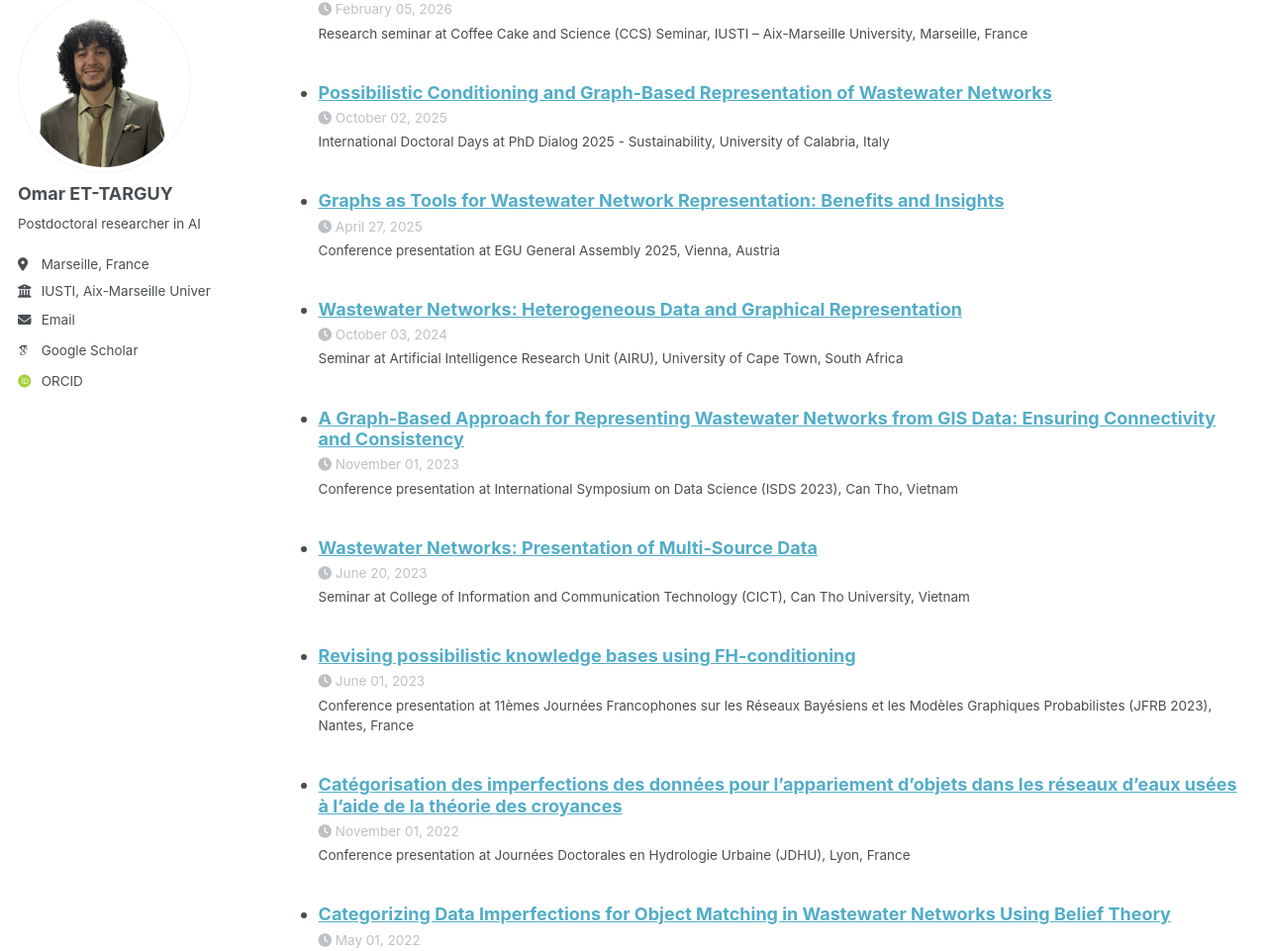
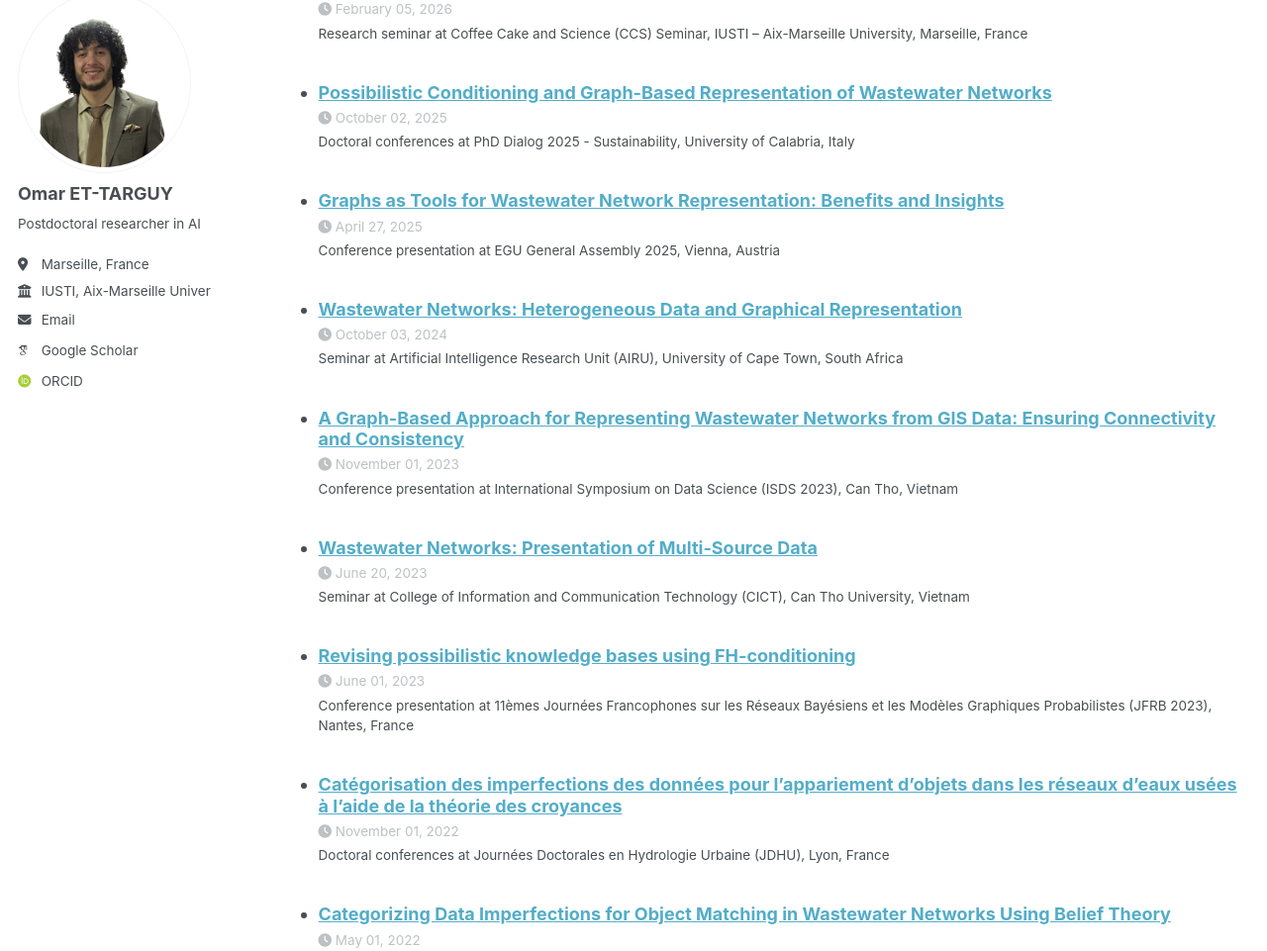
Before and after one commit to ET-TARGUY/et-targuy.github.io, a Jekyll site: the page built from _pages/cv.md, in a window 1280 px wide and 1400 px high, scrolled down 2846 px. Shown: the part 125-1086 px from the top of the window at 99% size. Built offline with Jekyll 4.4.1, drawn with Linux system fonts in a browser that asks for light colours; some web fonts are replaced; a script bundle is joined from its source files by our own code; library files that are not in the unit come from our copies.

```diff
--- a/_talks/2022-jdhu-lyon.md
+++ b/_talks/2022-jdhu-lyon.md
@@ -1,7 +1,7 @@
 ---
 title: "Catégorisation des imperfections des données pour l'appariement d'objets dans les réseaux d'eaux usées à l'aide de la théorie des croyances"
 collection: talks
-type: "Conference presentation"
+type: "Doctoral conferences"
 permalink: /talks/2022-jdhu-lyon
 venue: "Journées Doctorales en Hydrologie Urbaine (JDHU)"
 date: 2022-11-01
--- a/_talks/2025-phd-dialog-calabria.md
+++ b/_talks/2025-phd-dialog-calabria.md
@@ -1,7 +1,7 @@
 ---
 title: "Possibilistic Conditioning and Graph-Based Representation of Wastewater Networks"
 collection: talks
-type: "International Doctoral Days"
+type: "Doctoral conferences"
 permalink: /talks/2025-phd-dialog-calabria
 venue: "PhD Dialog 2025 - Sustainability"
 date: 2025-10-02
```
Also changed, not shown: _pages/talks.html (+18 -1 lines).
